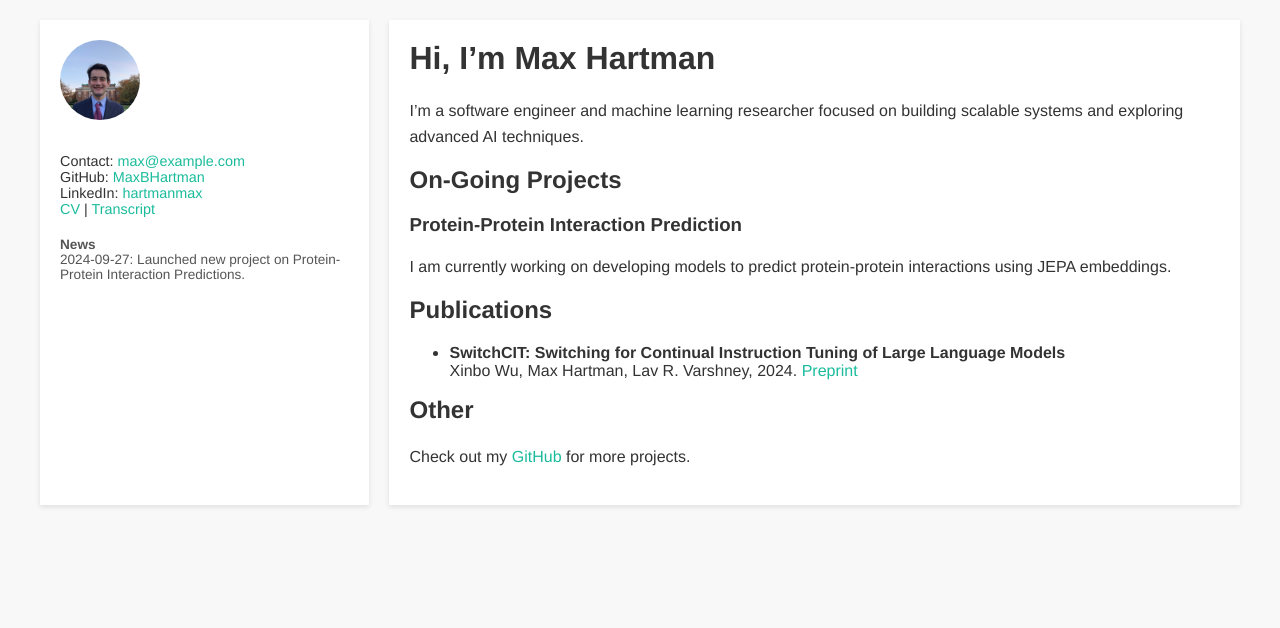
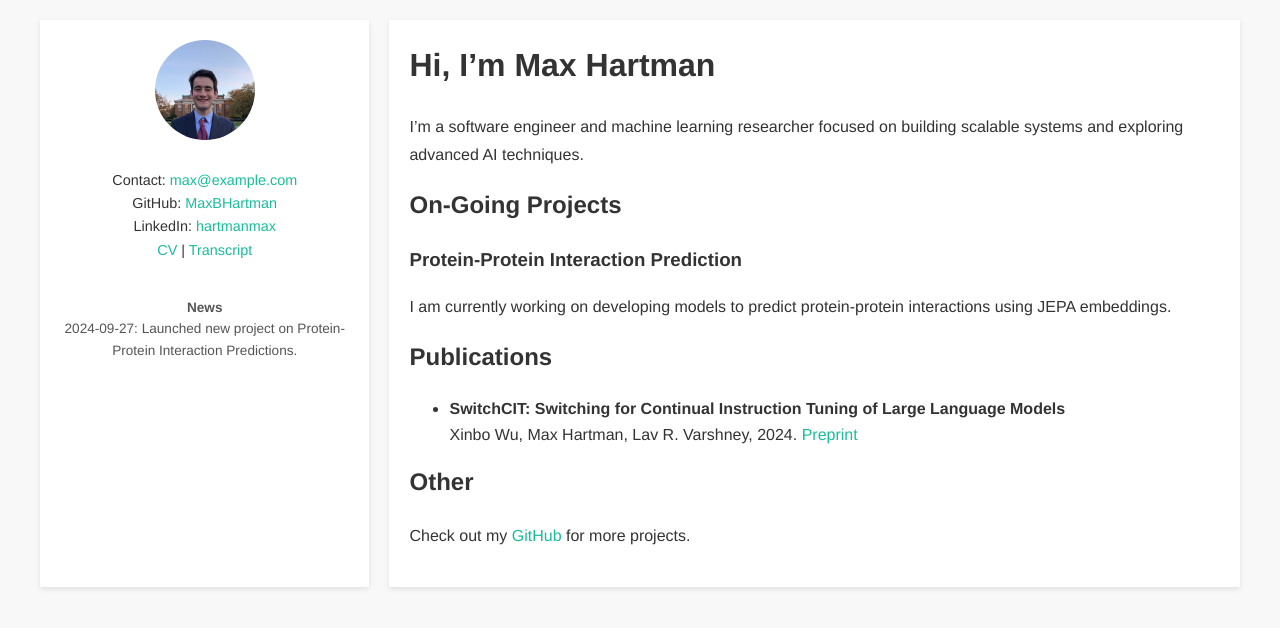
Before and after one commit to MaxBHartman/maxbhartman.github.io, a Jekyll site: the page built from index.md, in a window 1280 px wide. Shown: the top 628 px of the page. Built offline with Jekyll 4.4.1, drawn with Linux system fonts in a browser that asks for light colours.

Commit message:
fix logo

```diff
--- a/css/style.css
+++ b/css/style.css
@@ -5,6 +5,7 @@ body {
   color: #333;
   margin: 0;
   padding: 0;
+  line-height: 1.6;
 }
 
 .container {
@@ -21,18 +22,26 @@ body {
   padding: 20px;
   margin-right: 20px;
   box-shadow: 0 2px 5px rgba(0, 0, 0, 0.1);
+  display: flex;
+  flex-direction: column;
+  align-items: center;
+  text-align: center;
 }
 
 .profile-pic {
-  width: 80px; /* Smaller logo */
+  max-width: 100px; /* Max width of 100px for the profile picture */
+  max-height: 100px; /* Max height of 100px */
+  width: 100%; /* Ensures the image scales properly */
   height: auto; /* Maintain aspect ratio */
   border-radius: 50%; /* Circular shape */
+  object-fit: cover; /* Ensure the image fits within the defined size */
   margin-bottom: 15px;
 }
 
 .contact-info {
   font-size: 0.9rem;
   margin-bottom: 20px;
+  text-align: center;
 }
 
 .contact-info a {
@@ -40,9 +49,14 @@ body {
   text-decoration: none;
 }
 
+.contact-info a:hover {
+  text-decoration: underline;
+}
+
 .news {
   font-size: 0.85rem;
   color: #555;
+  margin-top: 15px;
 }
 
 /* Main Content Styling */
@@ -59,7 +73,7 @@ body {
 
 .content p {
   font-size: 1rem;
-  line-height: 1.6;
+  line-height: 1.8; /* Slightly increased for better readability */
 }
 
 .content a {
@@ -69,6 +83,16 @@ body {
 
 .content a:hover {
   text-decoration: underline;
+}
+
+/* Footer Styling */
+footer {
+  text-align: center;
+  padding: 10px;
+  background-color: #f0f0f0;
+  color: #333;
+  font-size: 0.85rem;
+  margin-top: 40px;
 }
 
 /* Responsive Design */
```
Also changed, not shown: 1 other file.
